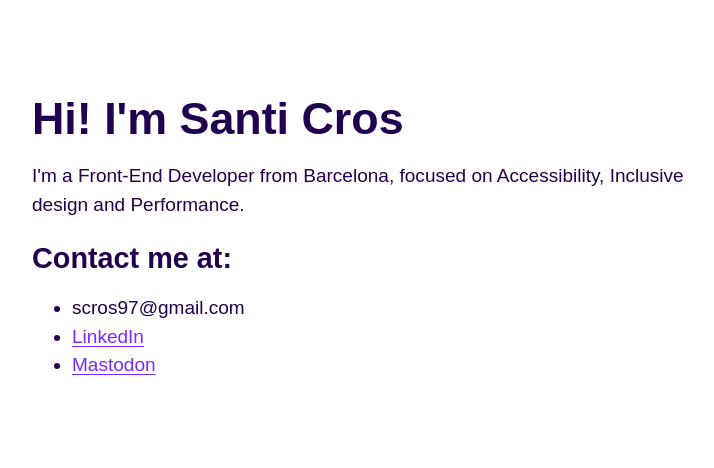
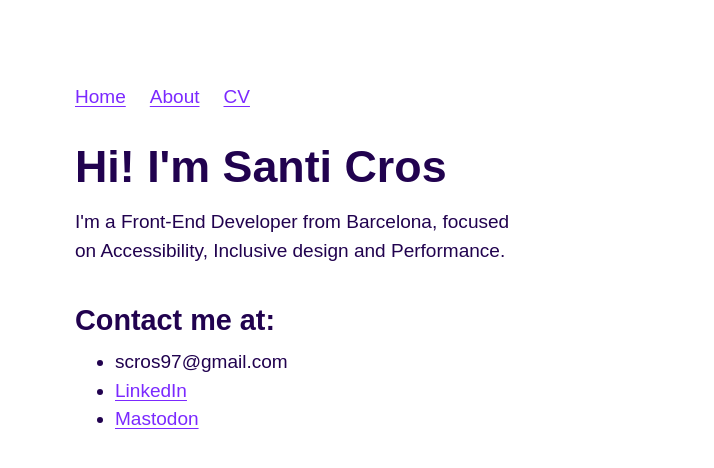
Before and after one commit to santicros/santicros.github.io, an Eleventy site: page src/index.html in a window 1280 px wide. Shown: the whole page, without its empty margins (272-986 px from the left). Built offline with nearby package versions, Linux system fonts and the light colour scheme; Eleventy itself is replaced by a stand-in of ours; files that its build step writes are made by us from their sources.

Commit message:
Update favicon & styles

```diff
--- a/src/_includes/layouts/base.njk
+++ b/src/_includes/layouts/base.njk
@@ -86,7 +86,18 @@
             font-family: sans-serif;
         }
 
+        h1+*,
+        h2+* {
+            margin-top: 0.6em;
+        }
 
+        .text-balance {
+            text-wrap: balance;
+        }
+
+        section {
+            margin-top: 2.5rem;
+        }
 
         /* Config */
 
--- a/src/_includes/layouts/default.njk
+++ b/src/_includes/layouts/default.njk
@@ -5,13 +5,13 @@ layout: layouts/base.njk
 
 <style>
     body {
-        max-width: 800px;
+        max-width: 650px;
     }
 
     @media screen {
         body {
             margin: 0 auto;
-            padding: max(1rem, 5vw);
+            padding: max(1rem, 5vw) 2rem;
         }
     }
 
@@ -29,7 +29,7 @@ layout: layouts/base.njk
     }
 </style>
 
-<!-- <header>
+<header>
     <nav>
         <ul>
             <li>
@@ -43,7 +43,7 @@ layout: layouts/base.njk
             </li>
         </ul>
     </nav>
-</header> -->
+</header>
 
 <main>
     {{ content | safe }}
--- a/src/index.html
+++ b/src/index.html
@@ -3,10 +3,13 @@ layout: layouts/default.njk
 ---
 
 <h1>Hi! I'm Santi Cros</h1>
-<p>
+<p class="text-balance" style="margin-top: 0.9em;">
     I'm a Front-End Developer from Barcelona, focused on Accessibility, Inclusive design and
     Performance.
 </p>
+
+<section>
+
     <h2>Contact me at:</h2>
     <ul>
         <li>
@@ -19,3 +22,4 @@ layout: layouts/default.njk
             <a href="https://mastodon.design/@santicros">Mastodon</a>
         </li>
     </ul>
+</section>
```
Also changed, not shown: src/cv.html (+7 -1 lines), .github/workflows/static.yml, public/icon.svg. Lines whose indentation alone changed are shown as unchanged.
